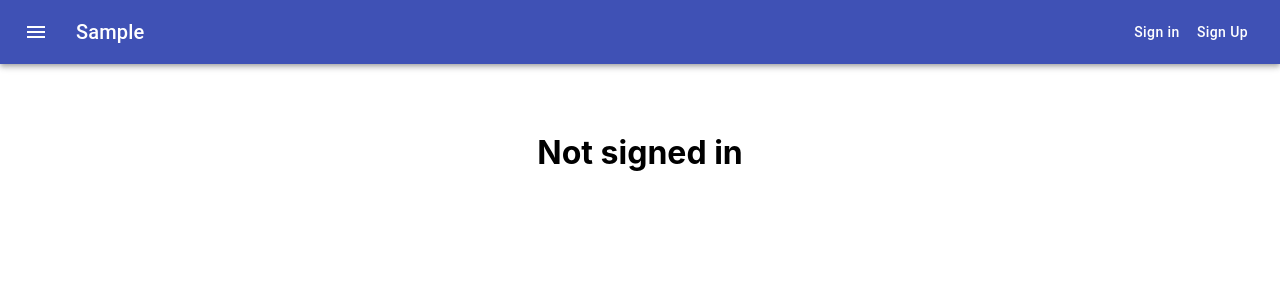
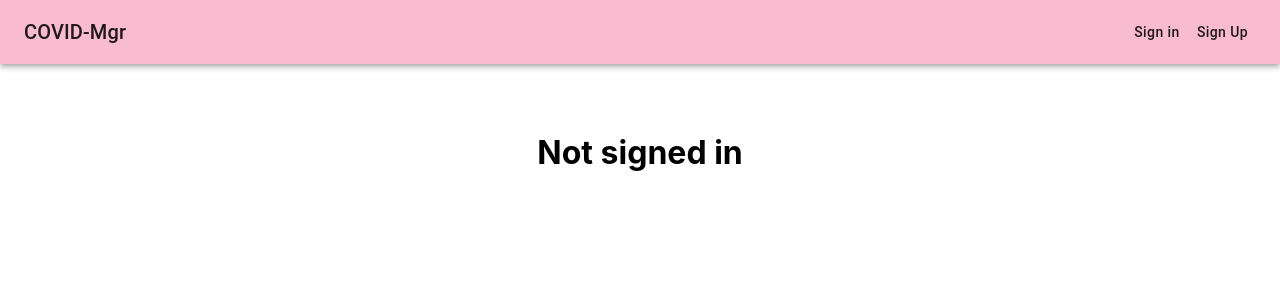
Before and after one commit to wakametarou/COVID-MGR, a React (Create React App) app in the folder frontend/react-app/: page / in a window 1280 px wide. Shown: the top 300 px of the page. Built offline with nearby package versions, Linux system fonts and the light colour scheme; what axios-case-converter would draw is missing.

Commit message:
スタイル編集一部、authbuttonコンポーネント切り分け

```diff
--- a/frontend/react-app/src/components/layouts/CommonLayout.tsx
+++ b/frontend/react-app/src/components/layouts/CommonLayout.tsx
@@ -3,7 +3,7 @@ import React from "react"
 import { Container, Grid } from "@material-ui/core"
 import { makeStyles } from "@material-ui/core/styles"
 
-import Header from "components/layouts/Header"
+import Header from "components/layouts/header/Header"
 
 const useStyles = makeStyles(() => ({
   container: {
--- /dev/null
+++ b/frontend/react-app/src/components/layouts/header/Button.tsx
@@ -0,0 +1,47 @@
+import React, { useContext } from "react"
+import { Link } from "react-router-dom"
+import Button from "@material-ui/core/Button"
+import { AuthContext } from "App"
+
+export const AuthButtons = ({ classes, handleSignOut }: any) => {
+  const { loading, isSignedIn } = useContext(AuthContext)
+
+  // 認証完了後はサインアウト用のボタンを表示
+  // 未認証時は認証用のボタンを表示
+  if (!loading) {
+    if (isSignedIn) {
+      return (
+        <Button
+          color="inherit"
+          className={classes.linkBtn}
+          onClick={handleSignOut}
+        >
+          Sign out
+        </Button>
+      )
+    } else {
+      return (
+        <>
+          <Button
+            component={Link}
+            to="/signin"
+            color="inherit"
+            className={classes.linkBtn}
+          >
+            Sign in
+          </Button>
+          <Button
+            component={Link}
+            to="/signup"
+            color="inherit"
+            className={classes.linkBtn}
+          >
+            Sign Up
+          </Button>
+        </>
+      )
+    }
+  } else {
+    return <></>
+  }
+}
--- a/frontend/react-app/src/components/layouts/Header.tsx
+++ b/frontend/react-app/src/components/layouts/header/Header.tsx
@@ -7,9 +7,14 @@ import { makeStyles, Theme } from "@material-ui/core/styles"
 import AppBar from "@material-ui/core/AppBar"
 import Toolbar from "@material-ui/core/Toolbar"
 import Typography from "@material-ui/core/Typography"
-import Button from "@material-ui/core/Button"
 import IconButton from "@material-ui/core/IconButton"
 import MenuIcon from "@material-ui/icons/Menu"
+
+// 追加
+import { theme } from "styles/layouts/Style"
+import { ThemeProvider } from "@material-ui/styles"
+import Hidden from '@material-ui/core/Hidden'
+import { AuthButtons } from "./Button"
 
 import { signOut } from "lib/api/auth"
 
@@ -30,7 +35,7 @@ const useStyles = makeStyles((theme: Theme) => ({
 }))
 
 const Header: React.FC = () => {
-  const { loading, isSignedIn, setIsSignedIn } = useContext(AuthContext)
+  const { setIsSignedIn } = useContext(AuthContext)
   const classes = useStyles()
   const navigate = useNavigate()
 
@@ -56,70 +61,35 @@ const Header: React.FC = () => {
     }
   }
 
-  const AuthButtons = () => {
-    // 認証完了後はサインアウト用のボタンを表示
-    // 未認証時は認証用のボタンを表示
-    if (!loading) {
-      if (isSignedIn) {
-        return (
-          <Button
-            color="inherit"
-            className={classes.linkBtn}
-            onClick={handleSignOut}
-          >
-            Sign out
-          </Button>
-        )
-      } else {
-        return (
-          <>
-            <Button
-              component={Link}
-              to="/signin"
-              color="inherit"
-              className={classes.linkBtn}
-            >
-              Sign in
-            </Button>
-            <Button
-              component={Link}
-              to="/signup"
-              color="inherit"
-              className={classes.linkBtn}
-            >
-              Sign Up
-            </Button>
-          </>
-        )
-      }
-    } else {
-      return <></>
-    }
-  }
-
   return (
-    <>
-      <AppBar position="static">
+    <ThemeProvider theme={theme}>
+      <AppBar
+        position="static"
+      >
         <Toolbar>
-          <IconButton
-            edge="start"
-            className={classes.iconButton}
-            color="inherit"
-          >
-            <MenuIcon />
-          </IconButton>
           <Typography
             component={Link}
             to="/"
             variant="h6"
             className={classes.title}
           >
-            Sample
+            COVID-Mgr
           </Typography>
-          <AuthButtons />
+          <Hidden xsDown implementation="css">
+            <AuthButtons classes={classes} handleSignOut={handleSignOut} />
+          </Hidden>
+          <Hidden smUp implementation="css">
+            <IconButton
+              edge="start"
+              className={classes.iconButton}
+              color="inherit"
+            >
+              <MenuIcon />
+            </IconButton>
+          </Hidden>
         </Toolbar>
       </AppBar>
-    </>
+    </ThemeProvider>
   )
 }
 
--- /dev/null
+++ b/frontend/react-app/src/styles/layouts/Style.tsx
@@ -0,0 +1,13 @@
+import { createTheme } from "@material-ui/core/styles";
+import { pink } from "@material-ui/core/colors";
+
+export const theme = createTheme({
+  palette: {
+    primary: {
+      main: pink[100]
+    },
+    secondary: {
+      main: "#00bcd4"
+    }
+  }
+});
```
